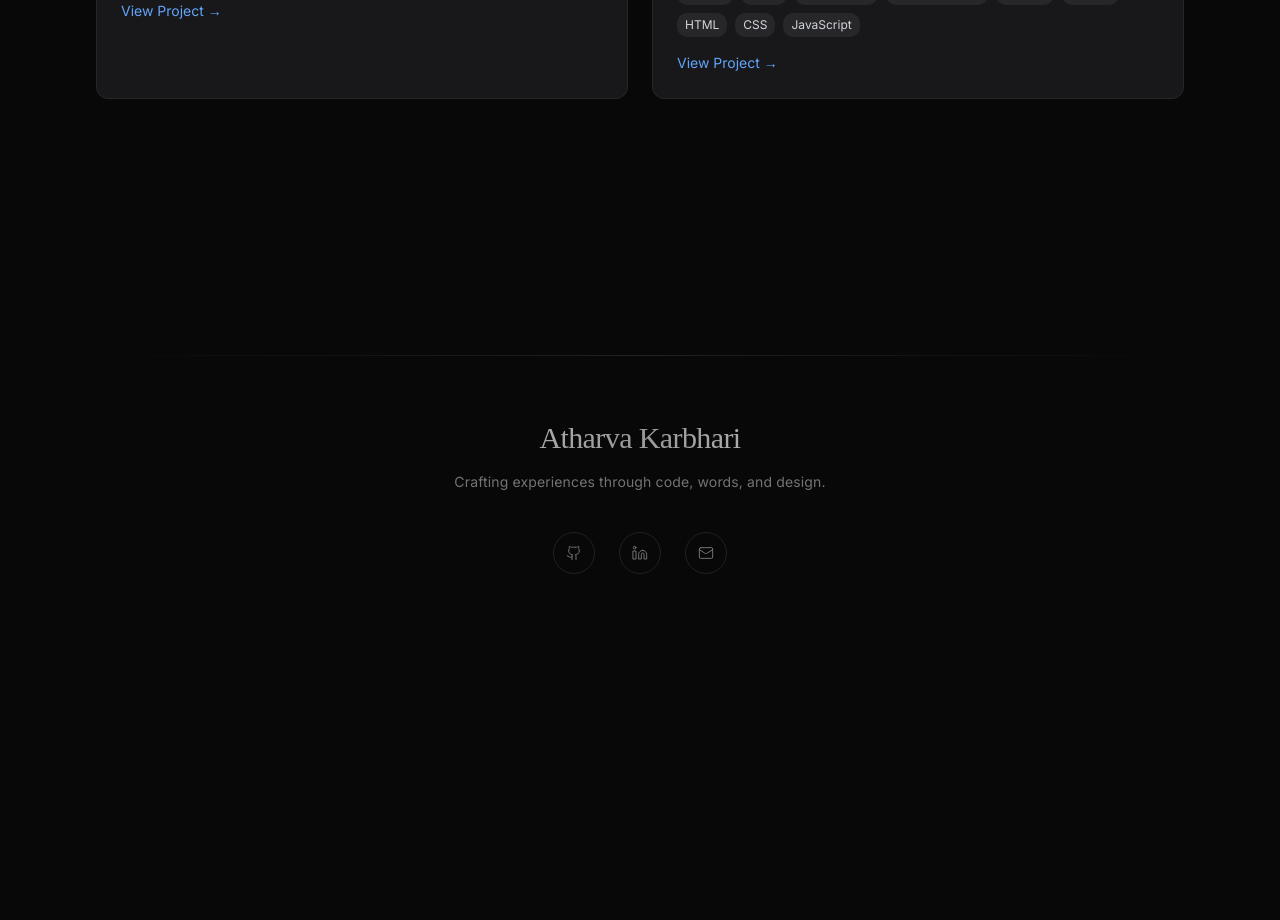
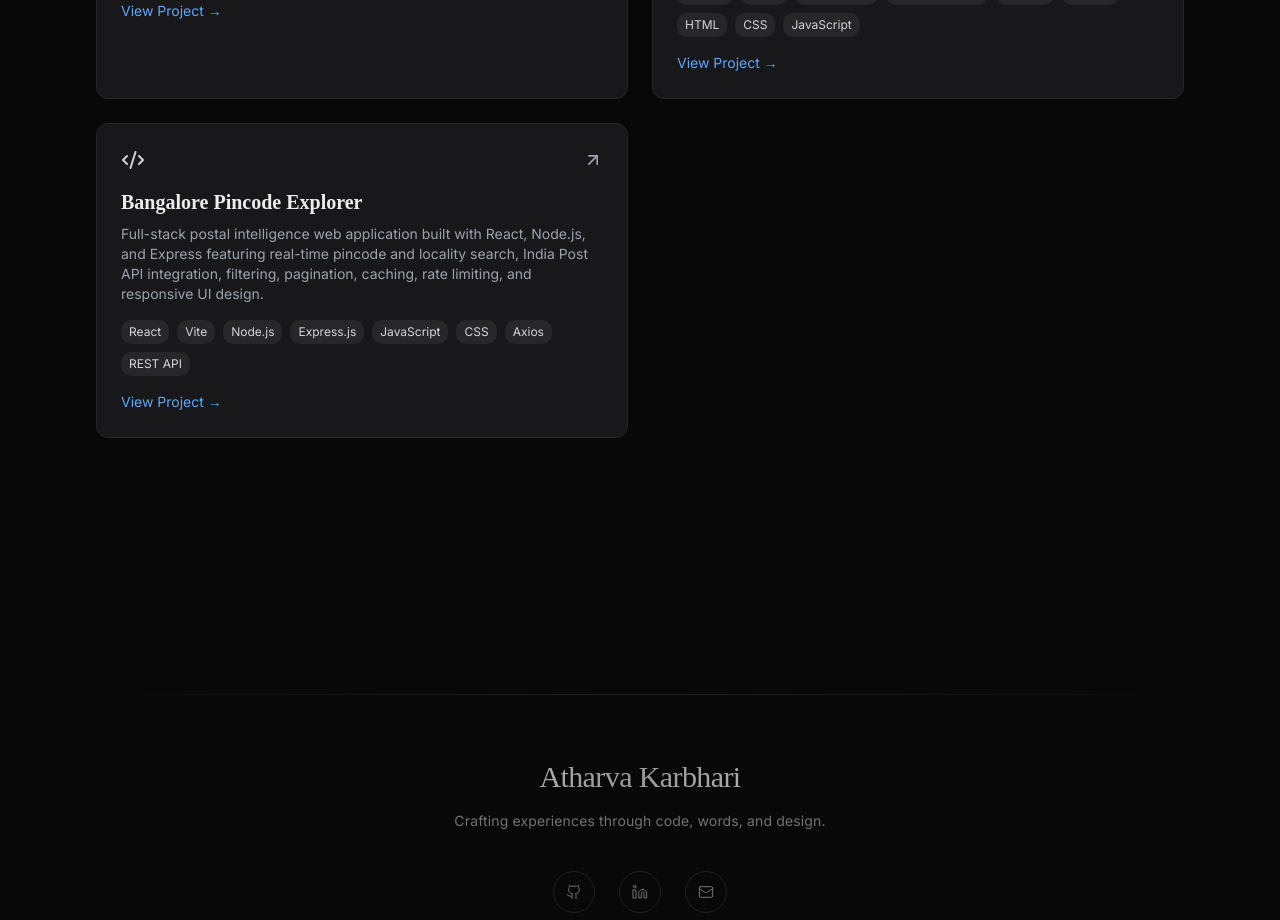
Before and after one commit to Rizeria14/akportfolio, a React (Vite) app: page / in a window 1280 px wide. Shown: the part 2500-3420 px from the top of the page. Before the commit the page ends 3170 px from the top, so only its background shows below. Built offline with nearby package versions, Linux system fonts and the light colour scheme; the HTML template or start-up script is replaced by a standard one.

Commit message:
new project added

```diff
--- a/src/components/ProjectsSection.tsx
+++ b/src/components/ProjectsSection.tsx
@@ -63,6 +63,23 @@ const projects = [
     "JavaScript"
   ],
   link: "https://github.com/Rizeria14/TaskFlow",
+  icon: Code2,
+},
+{
+  title: "Bangalore Pincode Explorer",
+  description:
+    "Full-stack postal intelligence web application built with React, Node.js, and Express featuring real-time pincode and locality search, India Post API integration, filtering, pagination, caching, rate limiting, and responsive UI design.",
+  tech: [
+    "React",
+    "Vite",
+    "Node.js",
+    "Express.js",
+    "JavaScript",
+    "CSS",
+    "Axios",
+    "REST API"
+  ],
+  link: "https://github.com/Rizeria14/PincodeExplorer",
   icon: Code2,
 },
 ];
```
